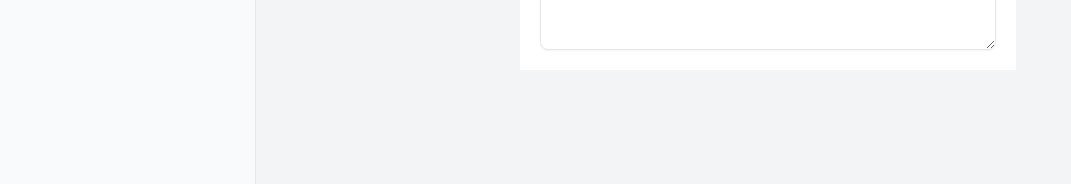
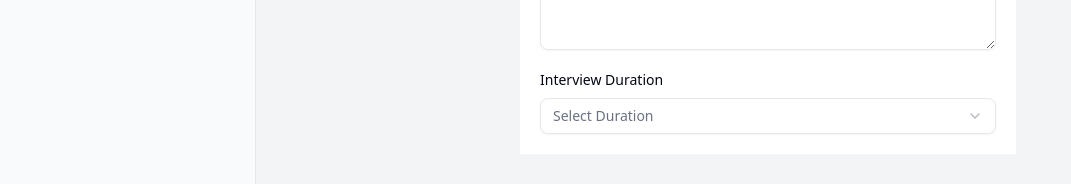
Before and after one commit to MariyaEfronY/ai-voice-inter, a Next.js app: page /dashboard/create-interview in a window 1280 px wide. Shown: the part 594-778 px from the top of the page, without its empty margins (0-1071 px from the left). Built offline with nearby package versions, Linux system fonts and the light colour scheme; no server answers.

Commit message:
secunt commit

```diff
--- a/app/(main)/dashboard/create-interview/_components/FormContainer.jsx
+++ b/app/(main)/dashboard/create-interview/_components/FormContainer.jsx
@@ -1,5 +1,12 @@
 import { Input } from '@/components/ui/input'
 import { Textarea } from '@/components/ui/textarea'
+import {
+  Select,
+  SelectContent,
+  SelectItem,
+  SelectTrigger,
+  SelectValue,
+} from "@/components/ui/select"
 import React from 'react'
 
 const FormContainer = () => {
@@ -14,6 +21,21 @@
         <Textarea placeholder="Enter details job description "
         className='h-[200px] mt-2' />
       </div>
+      <div className='mt-5'>
+        <h2 className='text-sm'>Interview Duration</h2>
+        <Select>
+  <SelectTrigger className="w-full mt-2">
+    <SelectValue placeholder="Select Duration" />
+  </SelectTrigger>
+  <SelectContent>
+    <SelectItem value="5 Min">5 Min</SelectItem>
+    <SelectItem value="15 Min">15 Min</SelectItem>
+    <SelectItem value="30 Min">30 Min</SelectItem>
+    <SelectItem value="45 Min">45 Min</SelectItem>
+    <SelectItem value="60 Min">60 Min</SelectItem>
+  </SelectContent>
+</Select>
+      </div>
     </div>
   )
 }
--- /dev/null
+++ b/components/ui/select.jsx
@@ -0,0 +1,168 @@
+"use client"
+
+import * as React from "react"
+import * as SelectPrimitive from "@radix-ui/react-select"
+import { CheckIcon, ChevronDownIcon, ChevronUpIcon } from "lucide-react"
+
+import { cn } from "@/lib/utils"
+
+function Select({
+  ...props
+}) {
+  return <SelectPrimitive.Root data-slot="select" {...props} />;
+}
+
+function SelectGroup({
+  ...props
+}) {
+  return <SelectPrimitive.Group data-slot="select-group" {...props} />;
+}
+
+function SelectValue({
+  ...props
+}) {
+  return <SelectPrimitive.Value data-slot="select-value" {...props} />;
+}
+
+function SelectTrigger({
+  className,
+  size = "default",
+  children,
+  ...props
+}) {
+  return (
+    <SelectPrimitive.Trigger
+      data-slot="select-trigger"
+      data-size={size}
+      className={cn(
+        "border-input data-[placeholder]:text-muted-foreground [&_svg:not([class*='text-'])]:text-muted-foreground focus-visible:border-ring focus-visible:ring-ring/50 aria-invalid:ring-destructive/20 dark:aria-invalid:ring-destructive/40 aria-invalid:border-destructive dark:bg-input/30 dark:hover:bg-input/50 flex w-fit items-center justify-between gap-2 rounded-md border bg-transparent px-3 py-2 text-sm whitespace-nowrap shadow-xs transition-[color,box-shadow] outline-none focus-visible:ring-[3px] disabled:cursor-not-allowed disabled:opacity-50 data-[size=default]:h-9 data-[size=sm]:h-8 *:data-[slot=select-value]:line-clamp-1 *:data-[slot=select-value]:flex *:data-[slot=select-value]:items-center *:data-[slot=select-value]:gap-2 [&_svg]:pointer-events-none [&_svg]:shrink-0 [&_svg:not([class*='size-'])]:size-4",
+        className
+      )}
+      {...props}>
+      {children}
+      <SelectPrimitive.Icon asChild>
+        <ChevronDownIcon className="size-4 opacity-50" />
+      </SelectPrimitive.Icon>
+    </SelectPrimitive.Trigger>
+  );
+}
+
+function SelectContent({
+  className,
+  children,
+  position = "popper",
+  align = "center",
+  ...props
+}) {
+  return (
+    <SelectPrimitive.Portal>
+      <SelectPrimitive.Content
+        data-slot="select-content"
+        className={cn(
+          "bg-popover text-popover-foreground data-[state=open]:animate-in data-[state=closed]:animate-out data-[state=closed]:fade-out-0 data-[state=open]:fade-in-0 data-[state=closed]:zoom-out-95 data-[state=open]:zoom-in-95 data-[side=bottom]:slide-in-from-top-2 data-[side=left]:slide-in-from-right-2 data-[side=right]:slide-in-from-left-2 data-[side=top]:slide-in-from-bottom-2 relative z-50 max-h-(--radix-select-content-available-height) min-w-[8rem] origin-(--radix-select-content-transform-origin) overflow-x-hidden overflow-y-auto rounded-md border shadow-md",
+          position === "popper" &&
+            "data-[side=bottom]:translate-y-1 data-[side=left]:-translate-x-1 data-[side=right]:translate-x-1 data-[side=top]:-translate-y-1",
+          className
+        )}
+        position={position}
+        align={align}
+        {...props}>
+        <SelectScrollUpButton />
+        <SelectPrimitive.Viewport
+          className={cn("p-1", position === "popper" &&
+            "h-[var(--radix-select-trigger-height)] w-full min-w-[var(--radix-select-trigger-width)] scroll-my-1")}>
+          {children}
+        </SelectPrimitive.Viewport>
+        <SelectScrollDownButton />
+      </SelectPrimitive.Content>
+    </SelectPrimitive.Portal>
+  );
+}
+
+function SelectLabel({
+  className,
+  ...props
+}) {
+  return (
+    <SelectPrimitive.Label
+      data-slot="select-label"
+      className={cn("text-muted-foreground px-2 py-1.5 text-xs", className)}
+      {...props} />
+  );
+}
+
+function SelectItem({
+  className,
+  children,
+  ...props
+}) {
+  return (
+    <SelectPrimitive.Item
+      data-slot="select-item"
+      className={cn(
+        "focus:bg-accent focus:text-accent-foreground [&_svg:not([class*='text-'])]:text-muted-foreground relative flex w-full cursor-default items-center gap-2 rounded-sm py-1.5 pr-8 pl-2 text-sm outline-hidden select-none data-[disabled]:pointer-events-none data-[disabled]:opacity-50 [&_svg]:pointer-events-none [&_svg]:shrink-0 [&_svg:not([class*='size-'])]:size-4 *:[span]:last:flex *:[span]:last:items-center *:[span]:last:gap-2",
+        className
+      )}
+      {...props}>
+      <span className="absolute right-2 flex size-3.5 items-center justify-center">
+        <SelectPrimitive.ItemIndicator>
+          <CheckIcon className="size-4" />
+        </SelectPrimitive.ItemIndicator>
+      </span>
+      <SelectPrimitive.ItemText>{children}</SelectPrimitive.ItemText>
+    </SelectPrimitive.Item>
+  );
+}
+
+function SelectSeparator({
+  className,
+  ...props
+}) {
+  return (
+    <SelectPrimitive.Separator
+      data-slot="select-separator"
+      className={cn("bg-border pointer-events-none -mx-1 my-1 h-px", className)}
+      {...props} />
+  );
+}
+
+function SelectScrollUpButton({
+  className,
+  ...props
+}) {
+  return (
+    <SelectPrimitive.ScrollUpButton
+      data-slot="select-scroll-up-button"
+      className={cn("flex cursor-default items-center justify-center py-1", className)}
+      {...props}>
+      <ChevronUpIcon className="size-4" />
+    </SelectPrimitive.ScrollUpButton>
+  );
+}
+
+function SelectScrollDownButton({
+  className,
+  ...props
+}) {
+  return (
+    <SelectPrimitive.ScrollDownButton
+      data-slot="select-scroll-down-button"
+      className={cn("flex cursor-default items-center justify-center py-1", className)}
+      {...props}>
+      <ChevronDownIcon className="size-4" />
+    </SelectPrimitive.ScrollDownButton>
+  );
+}
+
+export {
+  Select,
+  SelectContent,
+  SelectGroup,
+  SelectItem,
+  SelectLabel,
+  SelectScrollDownButton,
+  SelectScrollUpButton,
+  SelectSeparator,
+  SelectTrigger,
+  SelectValue,
+}
--- a/package.json
+++ b/package.json
@@ -10,6 +10,7 @@
   "dependencies": {
     "@radix-ui/react-dialog": "^1.1.15",
     "@radix-ui/react-progress": "^1.1.7",
+    "@radix-ui/react-select": "^2.2.6",
     "@radix-ui/react-separator": "^1.1.7",
     "@radix-ui/react-slot": "^1.2.3",
     "@radix-ui/react-tooltip": "^1.2.8",
```
Also changed, not shown: 1 other file (tests, documents, lock files or other folders).
